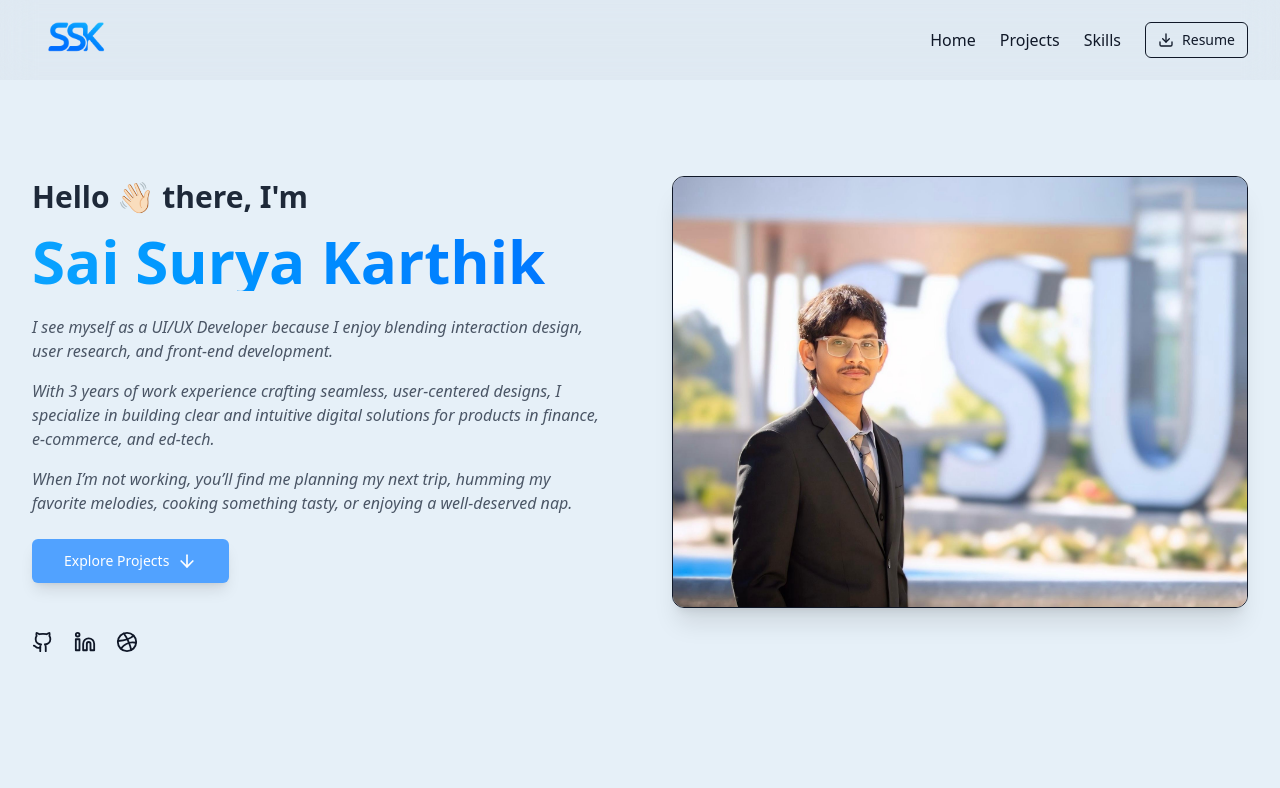
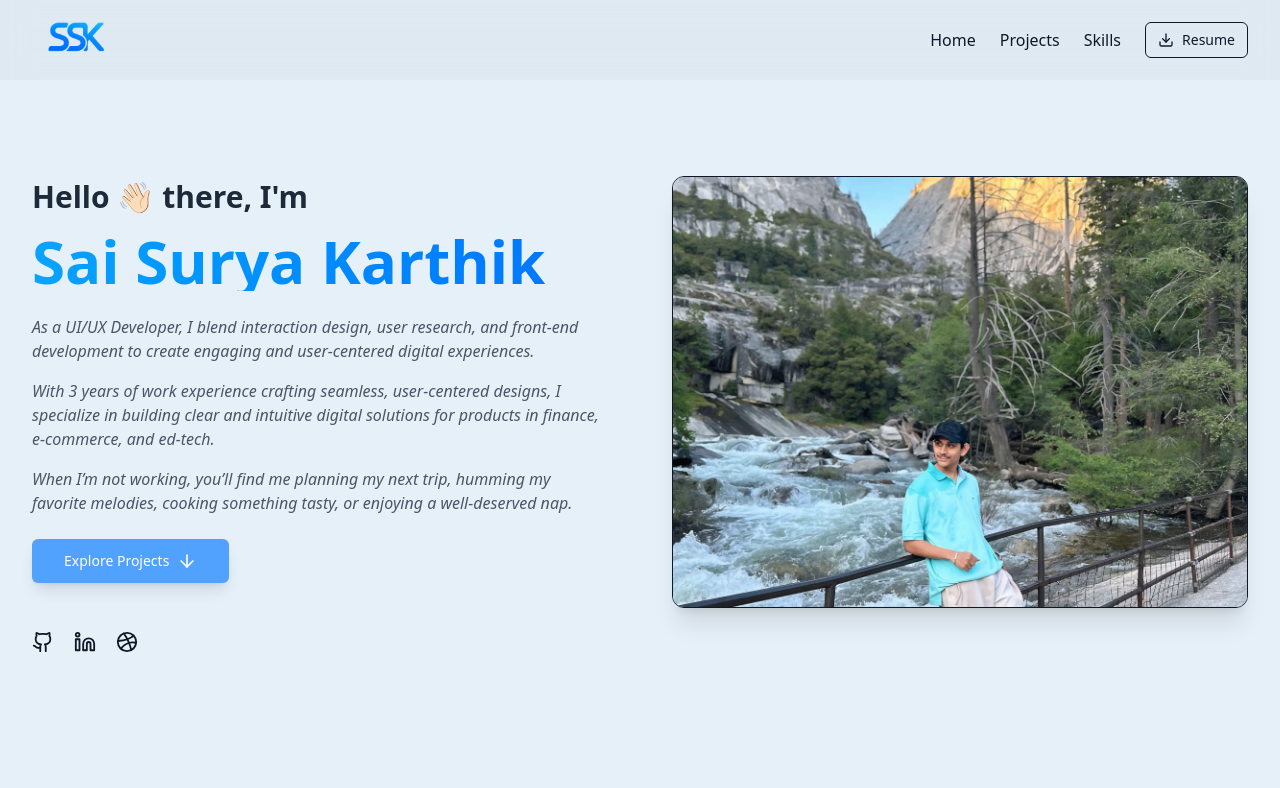
Before and after one commit to P-sskarthik/Portfolio-SSK, a React (Vite) app: page / in a window 1280 px wide. Shown: the top 788 px of the page. Built offline with nearby package versions, Linux system fonts and the light colour scheme.

Commit message:
Minior updates

```diff
--- a/src/components/Hero.jsx
+++ b/src/components/Hero.jsx
@@ -75,7 +75,7 @@
     transition={{ delay: 0.8, duration: 0.6 }}
   >
     <p>
-      I see myself as a UI/UX Developer because I enjoy blending interaction design, user research, and front-end development.
+     As a UI/UX Developer, I blend interaction design, user research, and front-end development to create engaging and user-centered digital experiences.
     </p>
     <p>
       With 3 years of work experience crafting seamless, user-centered designs, I specialize in building clear and intuitive digital solutions for products in finance, e-commerce, and ed-tech.
```
Also changed, not shown: public/K.JPG.
